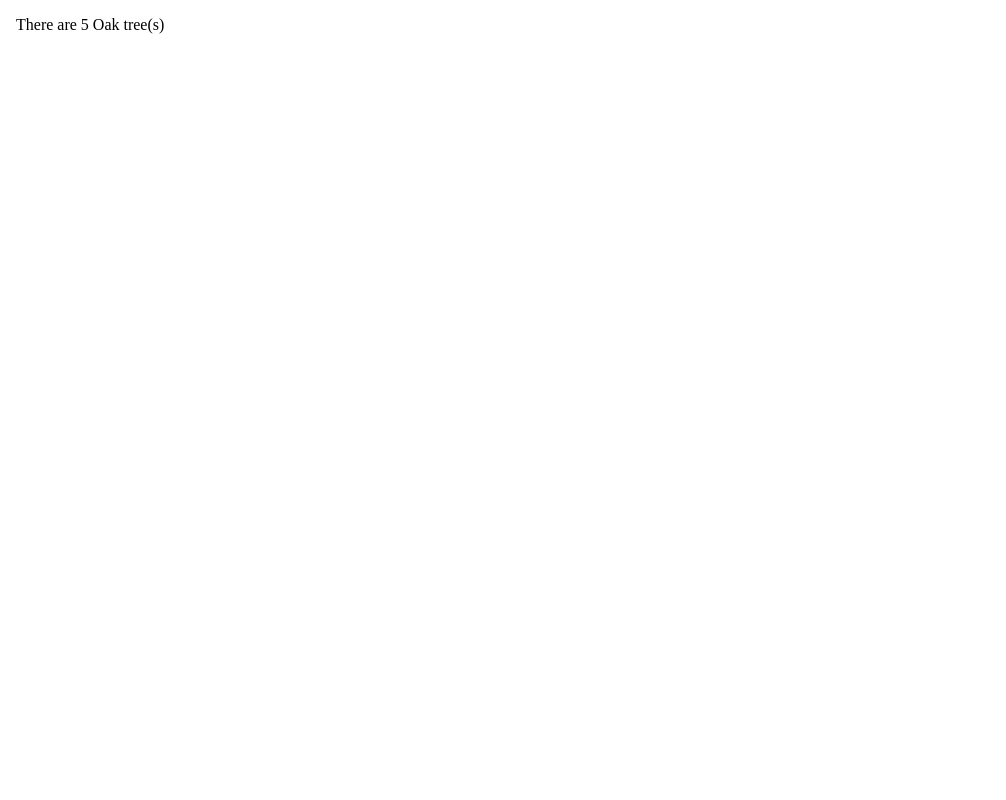
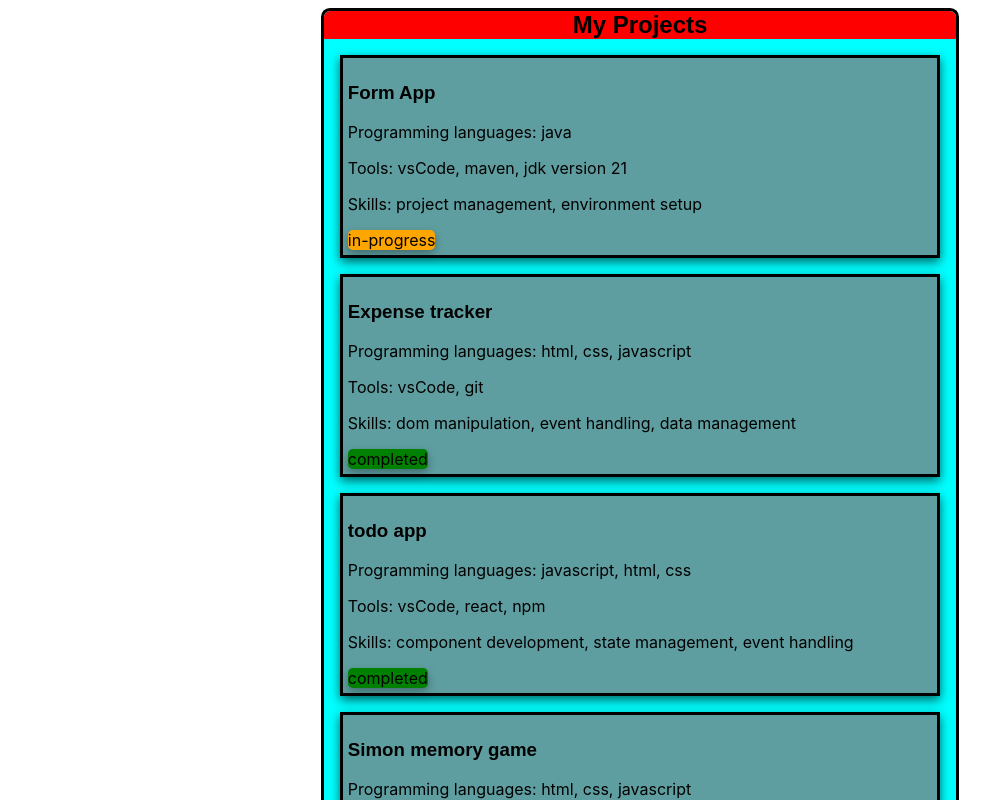
Before and after one commit to makaz12/bertrand-makazung-Learning-AngularF26, an Angular app: page / in a window 1280 px wide. Shown: the top 800 px of the page, without its empty margins (0-1006 px from the left). Built offline with nearby package versions, Linux system fonts and the light colour scheme.

Commit message:
assignment  complete. Projects array filled. app.hmtl complete. styling added in app.css

```diff
--- a/src/app/app.css
+++ b/src/app/app.css
@@ -0,0 +1,65 @@
+
+
+main{
+  width: 50%;
+  margin: 0 auto;
+  border-radius: 0.55rem;
+  border: solid black;
+  background-color: aqua;
+  font-family: 'Inter', sans-serif;
+}
+
+h2, h3 {
+  font-family: 'Space Grotesk', sans-serif;
+}
+
+.title{
+  text-align: center;
+  background-color: red;
+  margin: 0;
+  border-radius: 0.4rem 0.4rem 0 0;
+
+}
+
+.project-card{
+  align-content: center;
+  border: solid black;
+  margin: 1rem;
+  padding: 0.3rem;
+  background-color: cadetblue;
+  box-shadow: 0 4px 10px rgba(0, 0, 0, 0.6);
+}
+
+.project-card *{
+  display: flex;
+  justify-items: center;
+}
+
+.item{
+  flex-direction: row;
+}
+
+#status{
+  display: inline-block;
+  border-radius: 0.3rem;
+  box-shadow: 0 4px 10px rgba(0, 0, 0, 0.3);
+}
+
+@media (max-width: 800px) {
+  @media (max-width: 800px) {
+    main {
+      width: 80%;
+    }
+
+    .project-card {
+      margin: 0.8rem;
+      padding: 0.5rem;
+    }
+
+    .item {
+      flex-direction: column;
+      align-items: center;
+      text-align: center;
+    }
+  }
+}
--- a/src/app/app.html
+++ b/src/app/app.html
@@ -1,11 +1,25 @@
-<!DOCTYPE html>
-<html lang="en">
-<head>
-  <meta charset="UTF-8">
-  <meta name="viewport" content="width=device-width, initial-scale=1.0">
-  <title>Document</title>
-</head>
-<body>
-      <p>There are {{amount}} {{plant}}(s)</p>
-</body>
-</html>
+
+<main>
+  <h2 class="title">My Projects</h2>
+  @for(project of projectList; track project.id){
+    <div class="project-card">
+
+
+        <h3 class="item">{{project.name}}</h3>
+
+        <p class="item">Programming languages: {{project.programmingLanguages.join(', ')
+          }}</p>
+        <p class="item">Tools: {{project.tools.join(', ')}}</p>
+        <p class="item">Skills: {{project.skills.join(', ')}}</p>
+
+        @if(project.status == 'in-progress'){
+          <span id="status" style="background-color: orange">{{project.status}}</span>
+        } @else {
+          <span id="status" style="background-color: green">{{project.status}}</span>
+        }
+
+    </div>
+  } @empty {
+    <p class="item">No projects to display!</p>
+  }
+</main>
--- a/src/app/app.ts
+++ b/src/app/app.ts
@@ -1,5 +1,6 @@
 import { Component, signal } from '@angular/core';
 import { RouterOutlet } from '@angular/router';
+import {Project} from "./shared/models/project";
 
 @Component({
   imports: [RouterOutlet],
@@ -8,7 +9,77 @@ import { RouterOutlet } from '@angular/router';
   templateUrl: './app.html',
 })
 export class App {
-  amount: number = 5;
-  plant: string = "Oak tree"
+
+
+
+  protected projectList: Project[] = [
+    {
+      id: 1,
+      name: 'Form App',
+      imagePath: '../../public/images/Screenshot 2026-04-03 234326.png',
+      description: 'A form generator cli application entirely written in java',
+      programmingLanguages: ['java'],
+      tools: ['vsCode', 'maven', 'jdk version 21'],
+      skills: ['project management', 'environment setup'],
+      status: "in-progress"
+    },
+
+    {
+      id: 2,
+      name: 'Expense tracker',
+      imagePath: '../../public/images/expense-tracker.png',
+      description: 'A small expense tracker built with HTML, CSS and JavaScript',
+      programmingLanguages: ['html', 'css', 'javascript'],
+      tools: ['vsCode', 'git'],
+      skills: ['dom manipulation', 'event handling', 'data management'],
+      status: 'completed',
+      display: true
+    },
+
+    {
+      id: 3,
+      name: 'todo app',
+      imagePath: '../../public/images/todo-app.png',
+      description: 'A simple todo application built with React',
+      programmingLanguages: ['javascript', 'html', 'css'],
+      tools: ['vsCode', 'react', 'npm'],
+      skills: ['component development', 'state management', 'event handling'],
+      status: 'completed'
+    },
+
+    {
+      id: 4,
+      name: 'Simon memory game',
+      imagePath: '../../public/images/simon-game.png',
+      description: 'A small Simon memory game built with HTML, CSS and JavaScript',
+      programmingLanguages: ['html', 'css', 'javascript'],
+      tools: ['vsCode', 'git'],
+      skills: ['game logic', 'event handling', 'dom manipulation'],
+      status: 'in-progress'
+    },
+
+    {
+      id: 5,
+      name: 'House service',
+      imagePath: '../../public/images/node-webserver.png',
+      description: 'A simple web server built with Node.js',
+      programmingLanguages: ['javascript'],
+      tools: ['vsCode', 'nodeJs', 'npm'],
+      skills: ['server-side programming', 'http protocols', 'request handling'],
+      status: 'completed'
+    },
+
+    {
+      id: 6,
+      name: 'Rental website',
+      imagePath: '../../public/images/rental-website.png',
+      description: 'A small rental website built with React',
+      programmingLanguages: ['javascript', 'html', 'css'],
+      tools: ['vsCode', 'react', 'npm'],
+      skills: ['component development', 'responsive design', 'state management'],
+      status: 'completed'
+    }
+
+  ]
 
 }
```
Also changed, not shown: src/app/shared/models/project.ts (+4 -3 lines), public/images/Screenshot 2026-04-03 234326.png (added), public/images/Screenshot 2026-04-03 234333.png (added).
